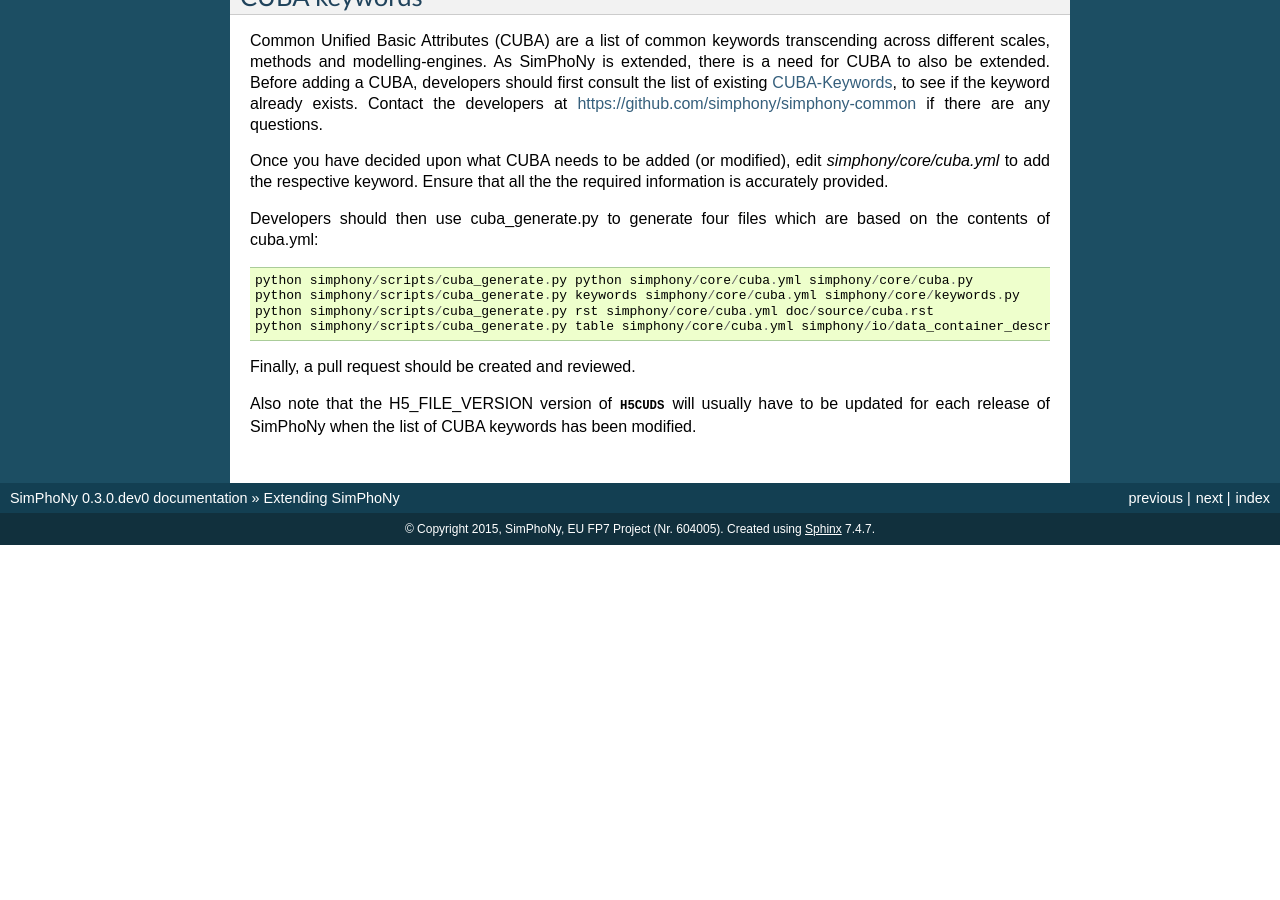
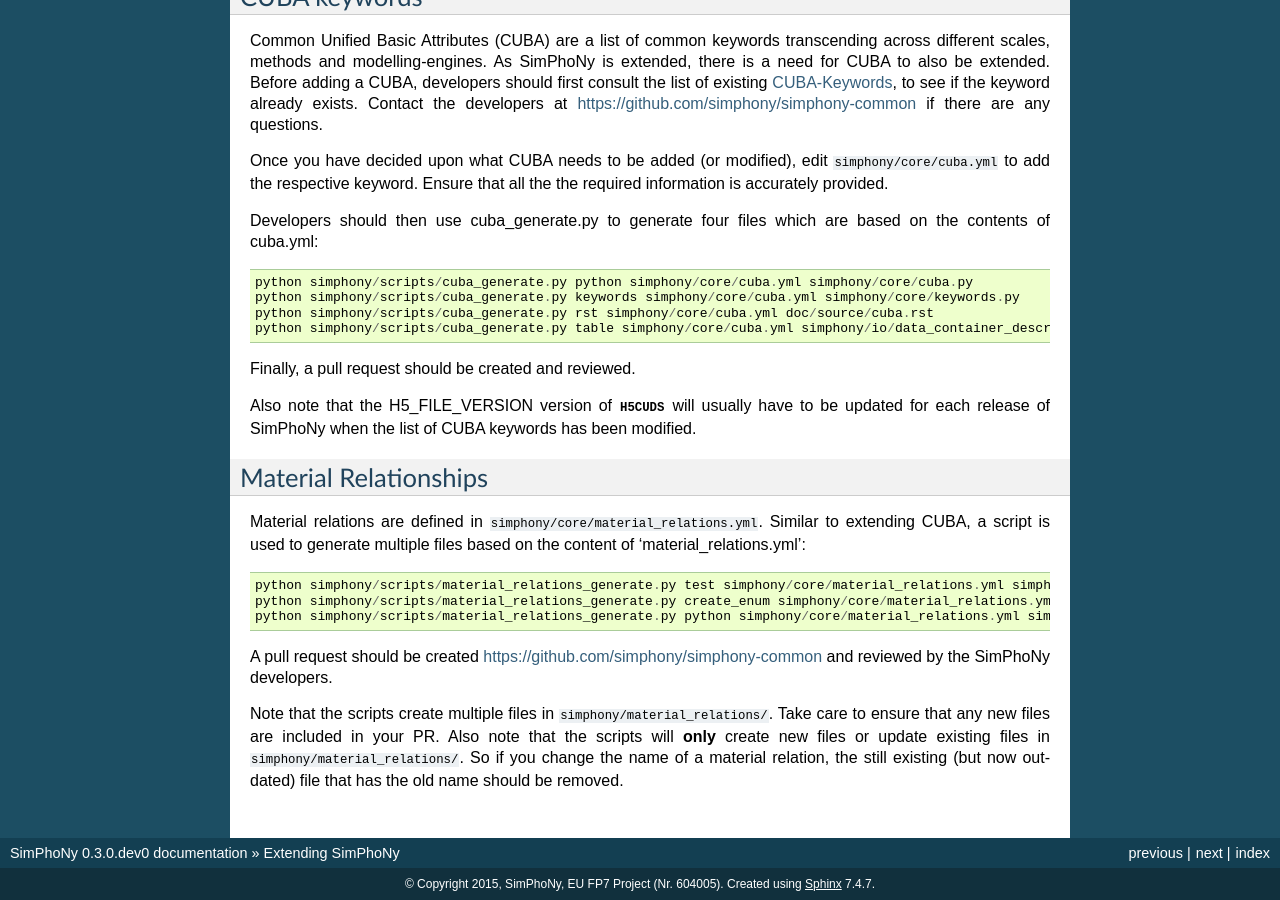
Before and after one commit to simphony/simphony-common, a Sphinx documentation site: the page built from doc/source/extending_simphony.rst, in a window 1280 px wide and 900 px high, scrolled down 928 px. Built offline with Sphinx 7.4.7, drawn with Linux system fonts in a browser that asks for light colours; before the commit the page ends 1473 px from its top, so only the background shows below that; some of the changed text lies outside the part shown.

Commit message:
Add material relations to 'extending simphony' how-to

```diff
--- a/doc/source/extending_simphony.rst
+++ b/doc/source/extending_simphony.rst
@@ -67,7 +67,7 @@
 https://github.com/simphony/simphony-common if there are any questions.
 
 Once you have decided upon what CUBA needs to be added (or modified), edit
-`simphony/core/cuba.yml` to add the respective keyword. Ensure that all the
+``simphony/core/cuba.yml`` to add the respective keyword. Ensure that all the
 the required information is accurately provided.
 
 Developers should then use cuba_generate.py to generate four files which are
@@ -83,3 +83,25 @@
 Also note that the H5_FILE_VERSION version of :class:`~.H5CUDS` will usually
 have to be updated for each release of SimPhoNy when the list of CUBA keywords
 has been modified.
+
+
+Material Relationships
+----------------------
+
+Material relations are defined in ``simphony/core/material_relations.yml``.
+Similar to extending CUBA, a script is used to generate multiple files based
+on the content of 'material_relations.yml'::
+
+   python simphony/scripts/material_relations_generate.py test simphony/core/material_relations.yml simphony/material_relations/tests/
+   python simphony/scripts/material_relations_generate.py create_enum simphony/core/material_relations.yml simphony/core/cuds_material_relation.py
+   python simphony/scripts/material_relations_generate.py python simphony/core/material_relations.yml simphony/material_relations/
+
+A pull request should be created https://github.com/simphony/simphony-common
+and reviewed by the SimPhoNy developers.
+
+Note that the scripts create multiple files in ``simphony/material_relations/``.
+Take care to ensure that any new files are included in your PR.  Also note that
+the scripts will **only** create new files or update existing files in
+``simphony/material_relations/``. So if you change the name of a material
+relation, the still existing (but now outdated) file that has the old name
+should be removed.
```
